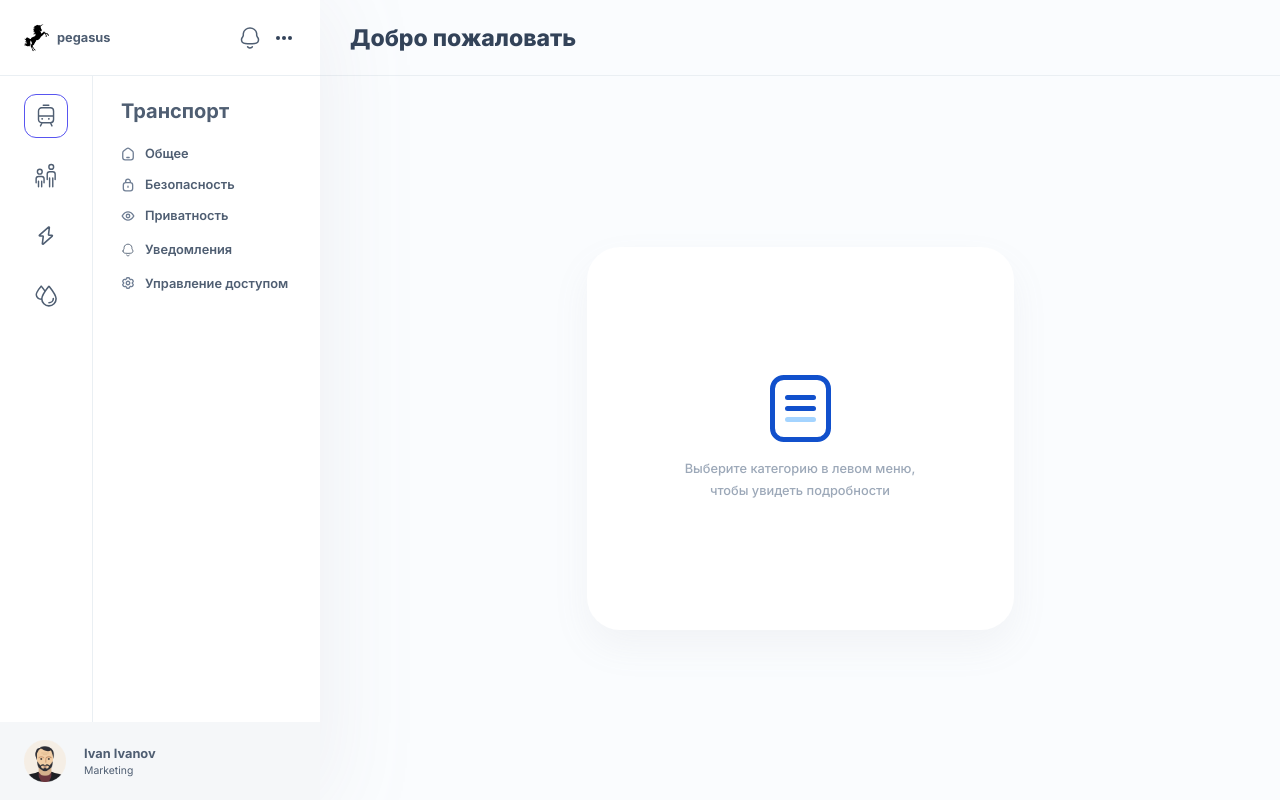
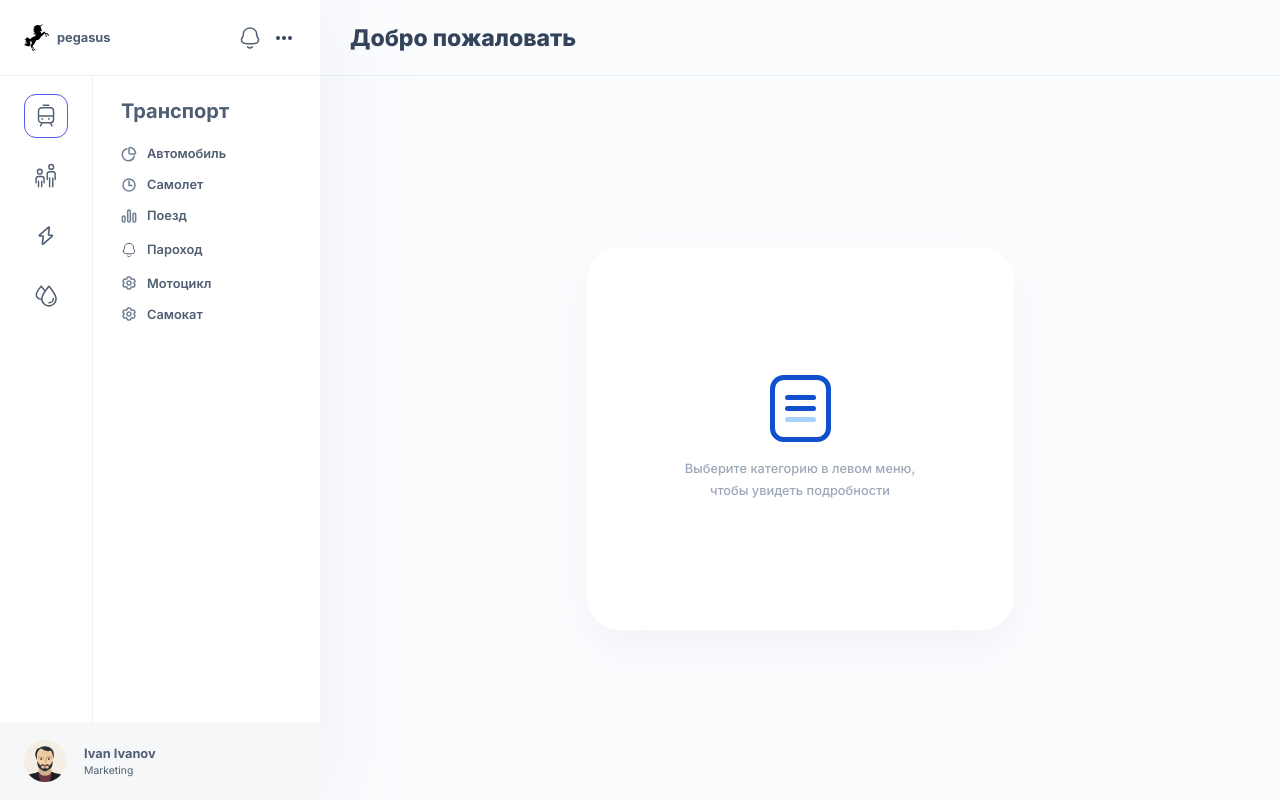
Before and after one commit to D33key/pegasus, a Next.js app: page / in a window 1280 px wide. Both pictures are taken after a click on the item "Транспорт". Built offline with nearby package versions, Linux system fonts and the light colour scheme.

Commit message:
modify some stuff

```diff
--- a/src/components/Navigation/InnerMenu/InnerMenu.tsx
+++ b/src/components/Navigation/InnerMenu/InnerMenu.tsx
@@ -1,5 +1,6 @@
 import SvgTemplate from "@/templates/SvgTemplate";
 import { ListOfItem } from "@/types";
+import Link from "next/link";
 import cl from "./InnerMenu.module.css";
 
 type InnerMenu = {
@@ -8,15 +9,22 @@ type InnerMenu = {
 };
 
 const InnerMenu = ({ title, list }: InnerMenu) => {
+    console.log(list)
     return (
         <div className={cl.wrapper}>
             <h3 className={cl.title}>{title}</h3>
             <ul className={cl.list}>
                 {list.map((item) => (
-                    <div key={item.title} className={cl.itemWrapper}>
-                        <SvgTemplate key={item.title} svg={item.svg} cl={cl.svg}/>
-                        <li key={item.id}>{item.title}</li>
-                    </div>
+                    <li key={item.title}>
+                        <Link href='' className={cl.itemWrapper}>
+                            <SvgTemplate
+                                key={item.title}
+                                svg={item.svg}
+                                cl={cl.svg}
+                            />
+                            <p key={item.id}>{item.title}</p>
+                        </Link>
+                    </li>
                 ))}
             </ul>
         </div>
--- a/src/components/Navigation/Navigation.tsx
+++ b/src/components/Navigation/Navigation.tsx
@@ -8,9 +8,12 @@ import InnerMenu from "./InnerMenu/InnerMenu";
 import Profile from "../Profile/Profile";
 import {
     ENERGY,
+    listOfEnegry,
     listOfNavigation,
     listOfPeople,
     listOfSettings,
+    listOfTransport,
+    listOfWater,
     PEOPLE,
     SETTINGS,
     TRANSPORT,
@@ -23,8 +26,8 @@ import Link from 'next/link';
 const Navigation = () => {
     const [isOpened, setIsOpened] = useState(false);
     const [categoryState, setCategoryState] = useState<Category>({
-        category: "",
-        menuItems: [],
+        category: "Профиль",
+        menuItems: listOfSettings,
     });
     const [selectedCategory, setSelectedCategory] = useState<Menu | null>(null);
 
@@ -39,7 +42,7 @@ const Navigation = () => {
             case TRANSPORT:
                 setCategoryState({
                     category: "Транспорт",
-                    menuItems: listOfSettings,
+                    menuItems: listOfTransport,
                 });
                 break;
             case PEOPLE:
@@ -51,13 +54,13 @@ const Navigation = () => {
             case ENERGY:
                 setCategoryState({
                     category: "Электричество",
-                    menuItems: listOfSettings,
+                    menuItems: listOfEnegry,
                 });
                 break;
             case WATER:
                 setCategoryState({
                     category: "Вода",
-                    menuItems: listOfSettings,
+                    menuItems: listOfWater,
                 });
                 break;
             default:
--- /dev/null
+++ b/src/components/Navigation/assets/peopleSVGs/Arrival.tsx
@@ -0,0 +1,23 @@
+export default (
+    <svg
+        xmlns="http://www.w3.org/2000/svg"
+        width="16"
+        height="16"
+        viewBox="0 0 16 16"
+        fill="none"
+    >
+        <path
+            d="M8 2C4.6875 2 2 4.6875 2 8C2 11.3125 4.6875 14 8 14C11.3125 14 14 11.3125 14 8C14 4.6875 11.3125 2 8 2Z"
+            stroke="#6F7E94"
+            strokeWidth="1.5"
+            strokeMiterlimit="10"
+        />
+        <path
+            d="M8 4V8.5H11"
+            stroke="#6F7E94"
+            strokeWidth="1.5"
+            strokeLinecap="round"
+            strokeLinejoin="round"
+        />
+    </svg>
+);
--- /dev/null
+++ b/src/components/Navigation/assets/peopleSVGs/Statistics.tsx
@@ -0,0 +1,25 @@
+export default (
+    <svg
+        xmlns="http://www.w3.org/2000/svg"
+        width="16"
+        height="16"
+        viewBox="0 0 16 16"
+        fill="none"
+    >
+        <path
+            d="M8.0026 2C8.73898 2 9.33594 2.59695 9.33594 3.33333L9.33594 12.6667C9.33594 13.403 8.73898 14 8.0026 14C7.26622 14 6.66927 13.403 6.66927 12.6667L6.66927 3.33333C6.66927 2.59695 7.26622 2 8.0026 2Z"
+            stroke="#6F7E94"
+            strokeWidth="1.5"
+        />
+        <path
+            d="M2.66927 8C3.40565 8 4.0026 8.59695 4.0026 9.33333L4.0026 12.6667C4.0026 13.403 3.40565 14 2.66927 14C1.93289 14 1.33594 13.403 1.33594 12.6667L1.33594 9.33333C1.33594 8.59695 1.93289 8 2.66927 8Z"
+            stroke="#6F7E94"
+            strokeWidth="1.5"
+        />
+        <path
+            d="M13.3359 5.33333C14.0723 5.33333 14.6693 5.93029 14.6693 6.66667V12.6667C14.6693 13.403 14.0723 14 13.3359 14C12.5996 14 12.0026 13.403 12.0026 12.6667V6.66667C12.0026 5.93029 12.5996 5.33333 13.3359 5.33333Z"
+            stroke="#6F7E94"
+            strokeWidth="1.5"
+        />
+    </svg>
+);
--- /dev/null
+++ b/src/components/Navigation/assets/peopleSVGs/Summary.tsx
@@ -0,0 +1,23 @@
+export default (
+    <svg
+        xmlns="http://www.w3.org/2000/svg"
+        width="16"
+        height="16"
+        viewBox="0 0 16 16"
+        fill="none"
+    >
+        <g clip-path="url(#clip0_932_117763)">
+            <path
+                d="M6.0026 2.81534C3.33062 3.42165 1.33594 5.81121 1.33594 8.66666C1.33594 11.9804 4.02223 14.6667 7.33594 14.6667C10.1914 14.6667 12.581 12.672 13.1873 10M9.32743 1.46496C11.9465 1.99303 14.0096 4.05612 14.5376 6.67517C14.6832 7.39703 14.0723 7.99999 13.3359 7.99999H9.33594C8.59956 7.99999 8.0026 7.40304 8.0026 6.66666V2.66666C8.0026 1.93028 8.60557 1.31942 9.32743 1.46496Z"
+                stroke="#6F7E94"
+                strokeWidth="1.5"
+                strokeLinecap="round"
+            />
+        </g>
+        <defs>
+            <clipPath id="clip0_932_117763">
+                <rect width="16" height="16" fill="white" />
+            </clipPath>
+        </defs>
+    </svg>
+);
--- a/src/components/Navigation/variables/index.ts
+++ b/src/components/Navigation/variables/index.ts
@@ -1,14 +1,17 @@
-import { ListOfItem, Menu, MenuName } from '@/types';
+import { ListOfItem, Menu, MenuName, PageName } from "@/types";
 
 import Transport from "../assets/menuSVGs/Transport";
 import Water from "../assets/menuSVGs/Water";
 import People from "../assets/menuSVGs/People";
 import Energy from "../assets/menuSVGs/Energy";
-import Common from '../assets/settingsSVGs/Common';
-import Security from '../assets/settingsSVGs/Security';
-import Privaty from '../assets/settingsSVGs/Privaty';
-import Notify from '../assets/Notify';
-import Manage from '../assets/settingsSVGs/Manage';
+import Common from "../assets/settingsSVGs/Common";
+import Security from "../assets/settingsSVGs/Security";
+import Privaty from "../assets/settingsSVGs/Privaty";
+import Notify from "../assets/Notify";
+import Manage from "../assets/settingsSVGs/Manage";
+import Summary from "../assets/peopleSVGs/Summary";
+import Arrival from "../assets/peopleSVGs/Arrival";
+import Statistics from "../assets/peopleSVGs/Statistics";
 
 // Menus
 export const SETTINGS: Menu = MenuName.SETTINGS;
@@ -17,88 +20,179 @@ export const listOfSettings: ListOfItem[] = [
         id: 0,
         title: "Общее",
         svg: Common,
+        link: PageName.COMMON,
     },
     {
         id: 1,
         title: "Безопасность",
         svg: Security,
+        link: PageName.SECURITY,
     },
     {
         id: 2,
         title: "Приватность",
         svg: Privaty,
+        link: PageName.PRIVATY,
     },
     {
         id: 3,
         title: "Уведомления",
         svg: Notify,
+        link: PageName.NOTIFY,
     },
     {
         id: 4,
         title: "Управление доступом",
         svg: Manage,
+        link: PageName.MANAGE,
     },
 ];
 
 export const TRANSPORT: Menu = MenuName.TRANSPORT;
-
+export const listOfTransport: ListOfItem[] = [
+    {
+        id: 0,
+        title: "Автомобиль",
+        svg: Summary,
+        link: PageName.AUTO,
+    },
+    {
+        id: 1,
+        title: "Самолет",
+        svg: Arrival,
+        link: PageName.AIRPLANE,
+    },
+    {
+        id: 2,
+        title: "Поезд",
+        svg: Statistics,
+        link: PageName.TRAIN,
+    },
+    {
+        id: 3,
+        title: "Пароход",
+        svg: Notify,
+        link: PageName.STEAMBOAT,
+    },
+    {
+        id: 4,
+        title: "Мотоцикл",
+        svg: Manage,
+        link: PageName.MOTO,
+    },
+    {
+        id: 5,
+        title: "Самокат",
+        svg: Manage,
+        link: PageName.SCOOTER,
+    },
+];
 
 export const PEOPLE: Menu = MenuName.PEOPLE;
 export const listOfPeople: ListOfItem[] = [
     {
         id: 0,
         title: "Сводная информация",
-        svg: Common,
+        svg: Summary,
+        link: PageName.SUMMARY,
     },
     {
         id: 1,
         title: "Время пребывания",
-        svg: Security,
+        svg: Arrival,
+        link: PageName.ARRIVAL,
     },
     {
         id: 2,
         title: "Соц.-дем. хар-ки",
-        svg: Privaty,
+        svg: Statistics,
+        link: PageName.STATISTICS,
     },
     {
         id: 3,
         title: "Откуда приехали",
         svg: Notify,
+        link: PageName.WHERE,
     },
     {
         id: 4,
         title: "Цель посещения",
         svg: Manage,
+        link: PageName.GOAL,
     },
     {
         id: 5,
         title: "Траты",
         svg: Manage,
+        link: PageName.SPENDING,
     },
     {
         id: 6,
         title: "Сравнение территорий",
         svg: Manage,
+        link: PageName.COMPARISON_TERRITORY,
     },
     {
         id: 7,
         title: "Сравнение периодов",
         svg: Manage,
+        link: PageName.COMPARISON_TERRITORY,
     },
     {
         id: 8,
         title: "Тепловая карта",
         svg: Manage,
+        link: PageName.HEAT_MAP,
     },
 ];
 
 export const ENERGY: Menu = MenuName.ENERGY;
-
+export const listOfEnegry: ListOfItem[] = [
+    {
+        id: 0,
+        title: "Электрооборудование",
+        svg: Summary,
+    },
+    {
+        id: 1,
+        title: "Электроосвещение",
+        svg: Arrival,
+    },
+    {
+        id: 2,
+        title: "Электроснабжение",
+        svg: Statistics,
+    },
+    {
+        id: 3,
+        title: "Наружное освещение",
+        svg: Notify,
+    },
+];
 
 export const WATER: Menu = MenuName.WATER;
-
-
-
+export const listOfWater: ListOfItem[] = [
+    {
+        id: 0,
+        title: "По видам",
+        svg: Summary,
+    },
+    {
+        id: 1,
+        title: "По охвату",
+        svg: Arrival,
+    },
+    {
+        id: 2,
+        title: "По природным источникам",
+        svg: Statistics,
+    },
+    {
+        id: 3,
+        title: "По способам подачи",
+        svg: Notify,
+    },
+];
 
 export const listOfNavigation: ListOfItem[] = [
     {
--- a/src/types/index.ts
+++ b/src/types/index.ts
@@ -3,6 +3,7 @@ export interface ListOfItem {
     title: string;
     svg: JSX.Element;
     category?: Menu;
+    link?: string;
 }
 
 export interface Category {
@@ -18,6 +19,31 @@ export const enum MenuName {
     WATER = "water",
 }
 
+export const enum PageName {
+    COMMON = "/common",
+    SECURITY = "/security",
+    PRIVATY = "/privaty",
+    NOTIFY = "/notify",
+    MANAGE = "/manage",
+
+    AUTO = "/auto",
+    AIRPLANE = "/airplane",
+    TRAIN = "/train",
+    STEAMBOAT = "/steamboat",
+    MOTO = "/moto",
+    SCOOTER = "/scooter",
+
+    SUMMARY = "/summary",
+    ARRIVAL = "/arrival",
+    STATISTICS = "/statistics",
+    WHERE = "/where",
+    GOAL = "/goal",
+    SPENDING = "/spending",
+    COMPARISON_TERRITORY = "/comparison-territory",
+    COMPARISON_PERIODS = "/comparison-periods",
+    HEAT_MAP = "/heat-map",
+}
+
 export type Menu =
     | MenuName.SETTINGS
     | MenuName.TRANSPORT
```
